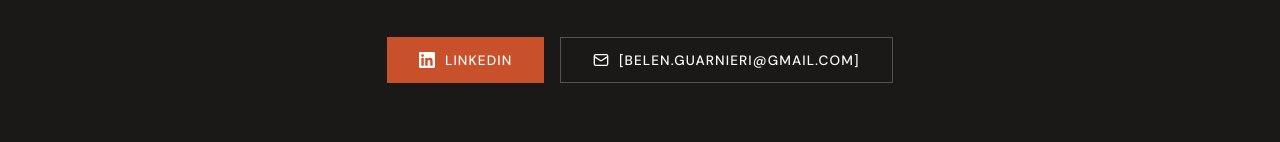
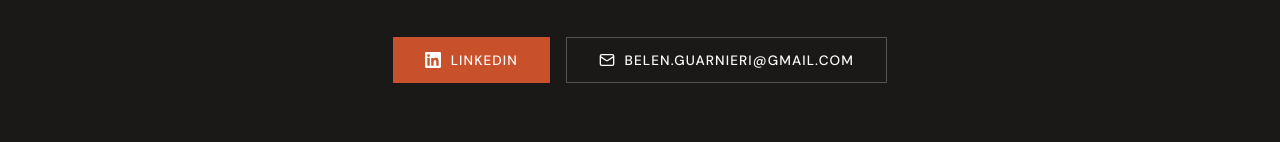
Before and after one commit to belenguarnieri/sales.playbooks, a plain HTML site: page index.html in a window 1280 px wide. Shown: the part 2361-2503 px from the top of the page. Drawn offline with nearby package versions, Linux system fonts and the light colour scheme.

Commit message:
Fix email span formatting in index.html

```diff
--- a/index.html
+++ b/index.html
@@ -571,7 +571,7 @@
     </a>
     <a href="/cdn-cgi/l/email-protection#84e6e1e8e1eaaae3f1e5f6eaede1f6edc4e3e9e5ede8aae7ebe9" class="btn-primary" style="display:flex;align-items:center;gap:.6rem;background:transparent;border:1px solid rgba(255,255,255,.25);color:var(--white);">
       <svg width="16" height="16" viewBox="0 0 24 24" fill="none" stroke="currentColor" stroke-width="2"><rect x="2" y="4" width="20" height="16" rx="2"/><path d="m22 7-8.97 5.7a1.94 1.94 0 0 1-2.06 0L2 7"/></svg>
-      <span class="__cf_email__" data-cfemail="d6b4b3bab3b8f8b1a3b7a4b8bfb3a4bf96b1bbb7bfbaf8b5b9bb">[belen.guarnieri@gmail.com]</span>
+      <span class="__cf_email__" data-cfemail="d6b4b3bab3b8f8b1a3b7a4b8bfb3a4bf96b1bbb7bfbaf8b5b9bb">belen.guarnieri@gmail.com</span>
     </a>
   </div>
 </section>
```
